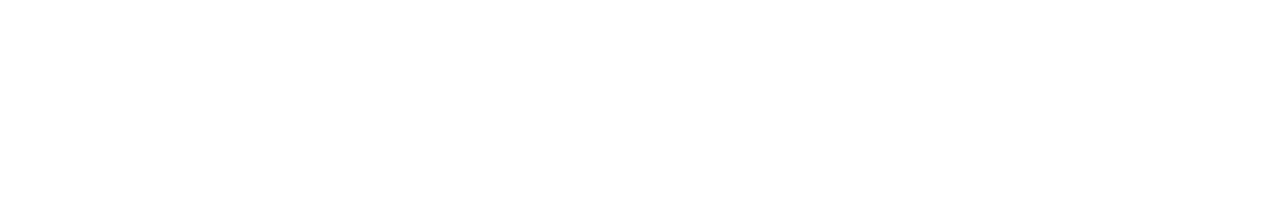
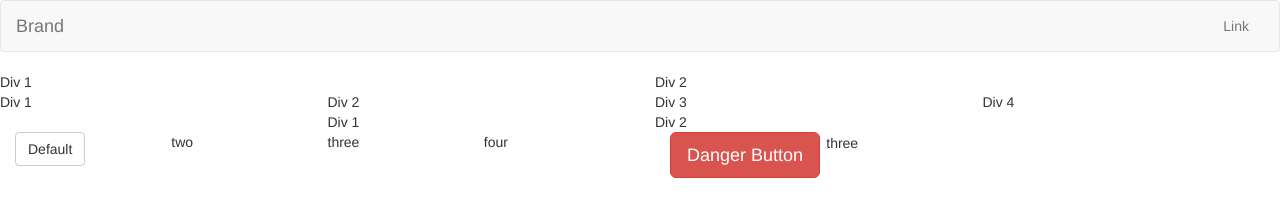
Before and after one commit to lewiskg/xhr-dogs, a plain HTML site: page index.html in a window 1280 px wide. Drawn offline with nearby package versions, Linux system fonts and the light colour scheme.

Commit message:
bootstrap stuff

```diff
--- a/index.html
+++ b/index.html
@@ -4,8 +4,64 @@
 	<title>Rough</title>
 </head>
 <link rel="stylesheet" type="text/css" href="main.css">
+<!-- Latest compiled and minified CSS -->
+<link rel="stylesheet" href="https://maxcdn.bootstrapcdn.com/bootstrap/3.3.7/css/bootstrap.min.css" integrity="sha384-BVYiiSIFeK1dGmJRAkycuHAHRg32OmUcww7on3RYdg4Va+PmSTsz/K68vbdEjh4u" crossorigin="anonymous">
 <body>
+<nav class="navbar navbar-default">
+  <div class="container-fluid">
+    <!-- Brand and toggle get grouped for better mobile display -->
+    <div class="navbar-header">
+      <button type="button" class="navbar-toggle collapsed" data-toggle="collapse" data-target="#bs-example-navbar-collapse-1" aria-expanded="false">
+        <span class="sr-only">Toggle navigation</span>
+        <span class="icon-bar"></span>
+        <span class="icon-bar"></span>
+        <span class="icon-bar"></span>
+      </button>
+      <a class="navbar-brand" href="#">Brand</a>
+    </div>
 
+    <!-- Collect the nav links, forms, and other content for toggling -->
+    <div class="collapse navbar-collapse" id="bs-example-navbar-collapse-1">
+      <ul class="nav navbar-nav navbar-right">
+        <li><a href="#">Link</a></li>
+      </ul>
+    </div><!-- /.navbar-collapse -->
+  </div><!-- /.container-fluid -->
+</nav>
+<div class="row">
+	<div class="col-xs-6">Div 1 </div>
+	<div class="col-xs-6">Div 2 </div>
+</div>
+<div class="row">
+ 	<div class="col-md-3">Div 1 </div>
+	<div class="col-md-3">Div 2 </div>
+ 	<div class="col-md-3">Div 3 </div>
+	<div class="col-md-3">Div 4 </div>
+</div>
+<div class="row">
+	<div class="col-xs-3 col-md-offset-3">Div 1 </div>
+	<div class="col-xs-3">Div 2 </div>
+</div>
+<div class="row">
+	<div class="col-xs-6">
+		<div class="col-xs-3"><button type="button" class="btn btn-default">Default</button></div>
+		<div class="col-xs-3">two</div>
+		<div class="col-xs-3">three</div>
+		<div class="col-xs-3">four</div>
+	</div>
+	<div class="col-xs-6">
+		<div class="col-xs-3"><button type="button" class="btn btn-danger btn-lg">Danger Button</button></div>
+		<div class="col-xs-9"></div>
+		<div class="col-xs-3">three</div>
+	</div>
+</div>
+
+
+<script
+  src="http://code.jquery.com/jquery-3.2.1.min.js"
+  integrity="sha256-hwg4gsxgFZhOsEEamdOYGBf13FyQuiTwlAQgxVSNgt4="
+  crossorigin="anonymous">
+  </script>
 <script type="text/javascript" src="main.js"></script>
 </body>
 </html>
```
